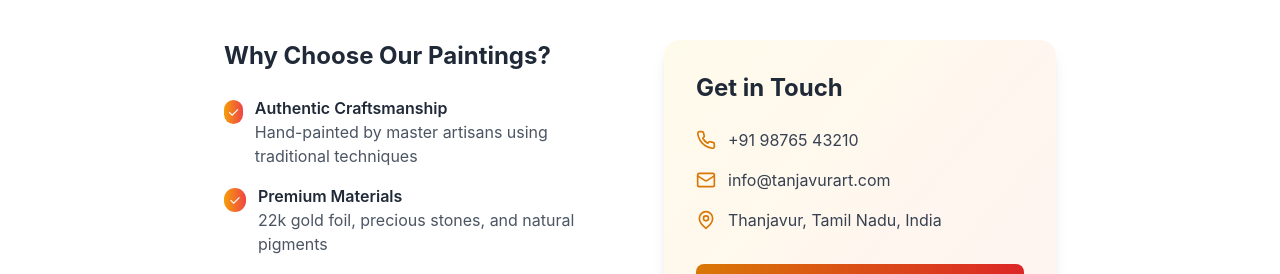
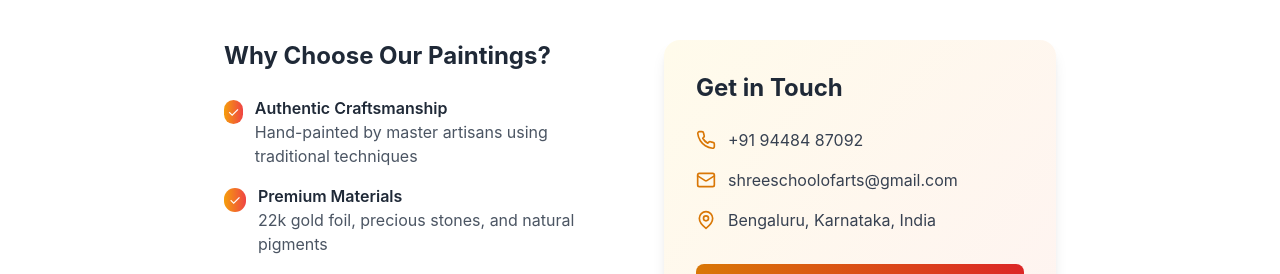
Before and after one commit to sreepriya1912/shree-art-site, a React (Vite) app: page / in a window 1280 px wide. Shown: the part 3300-3574 px from the top of the page. Built offline with nearby package versions, Linux system fonts and the light colour scheme.

Commit message:
Update Order.jsx

```diff
--- a/src/components/sections/Order.jsx
+++ b/src/components/sections/Order.jsx
@@ -104,17 +104,17 @@ const Order = () => {
             <div className="space-y-4">
               <div className="flex items-center space-x-3">
                 <Phone className="w-5 h-5 text-amber-600" />
-                <span className="text-gray-700">+91 98765 43210</span>
+                <span className="text-gray-700">+91 94484 87092</span>
               </div>
 
               <div className="flex items-center space-x-3">
                 <Mail className="w-5 h-5 text-amber-600" />
-                <span className="text-gray-700">info@tanjavurart.com</span>
+                <span className="text-gray-700">shreeschoolofarts@gmail.com</span>
               </div>
 
               <div className="flex items-center space-x-3">
                 <MapPin className="w-5 h-5 text-amber-600" />
-                <span className="text-gray-700">Thanjavur, Tamil Nadu, India</span>
+                <span className="text-gray-700">Bengaluru, Karnataka, India</span>
               </div>
             </div>
 
```
